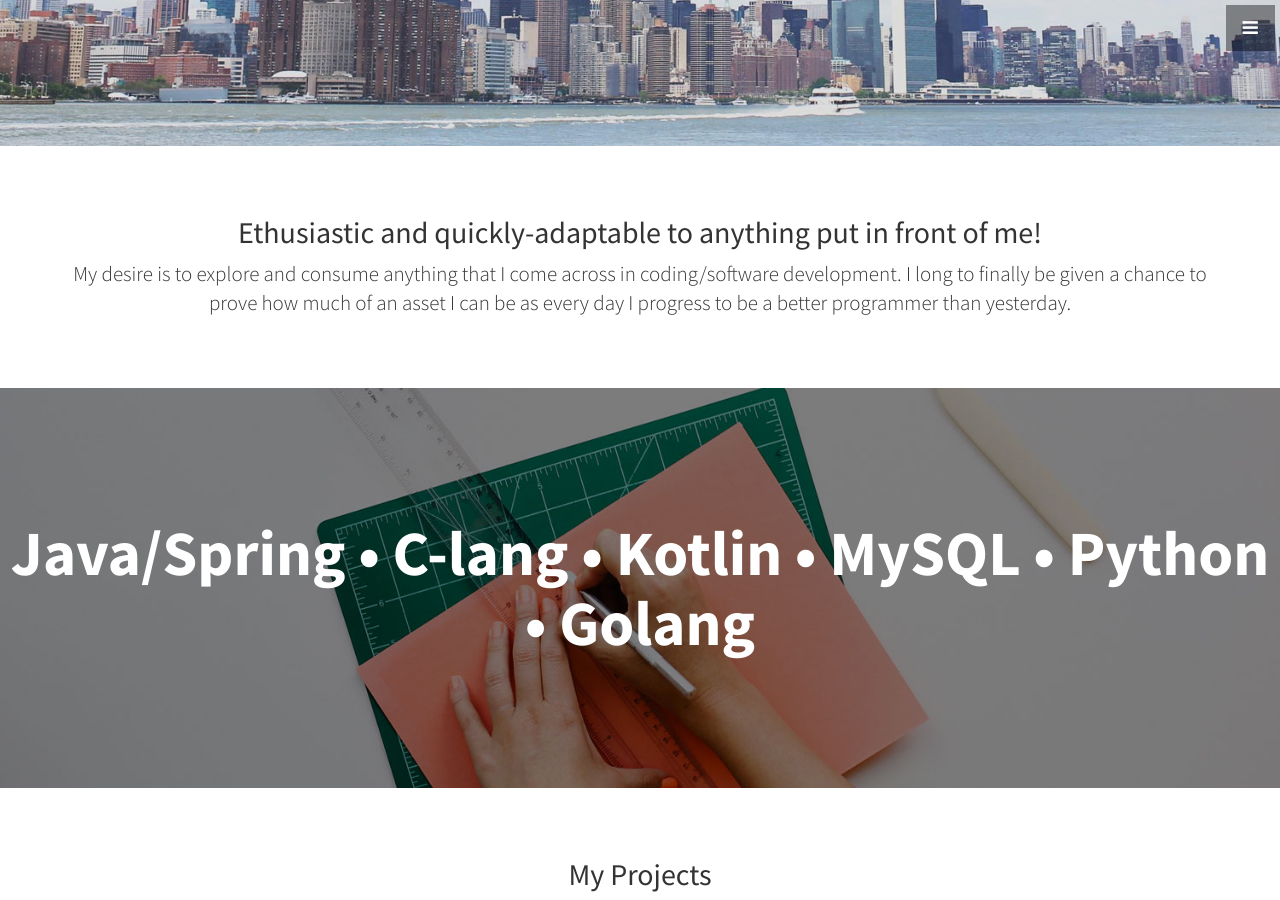
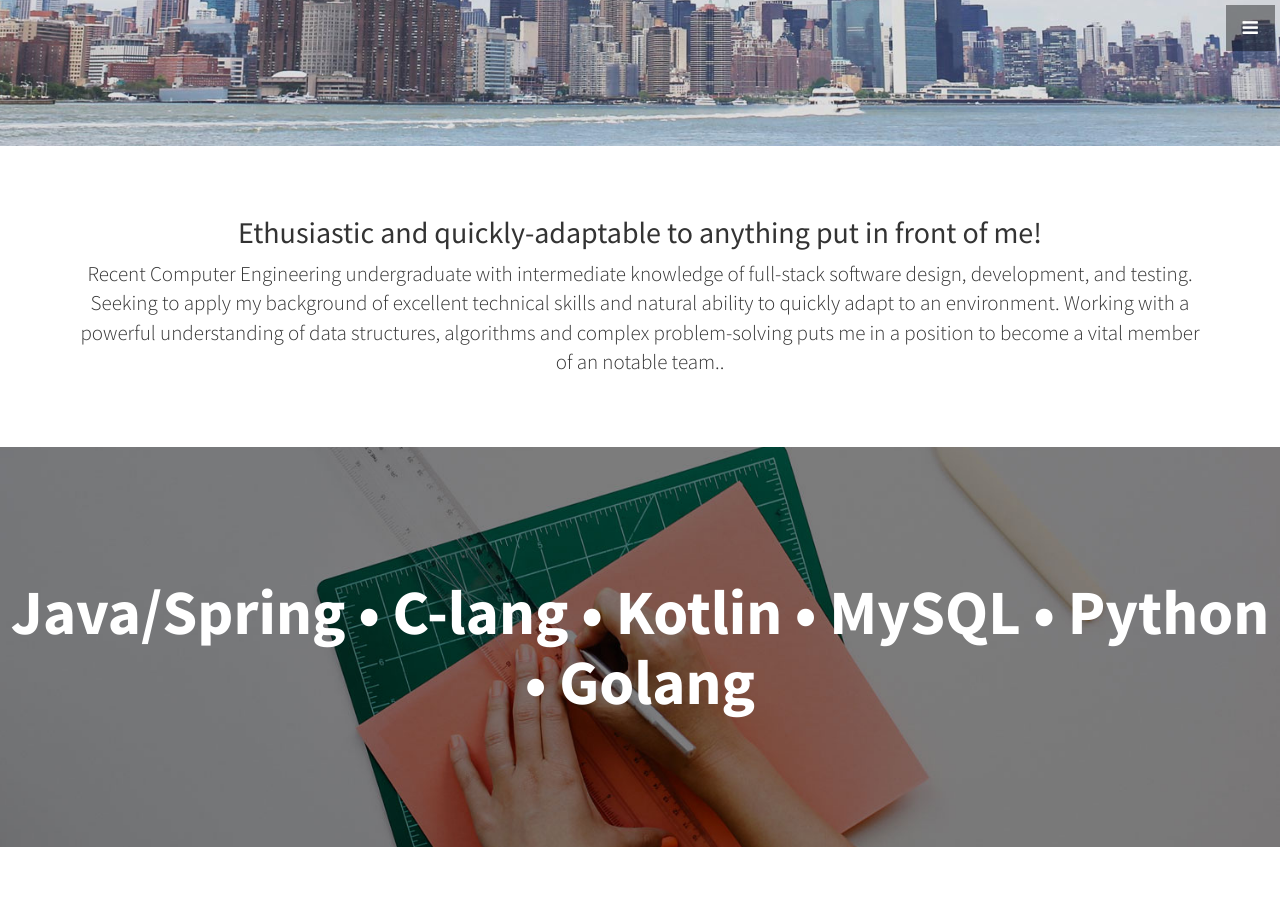
Before and after one commit to henryqbonilla/henryqbonilla.github.io, a Jekyll site: the page built from index.html, in a window 1280 px wide and 900 px high, scrolled down 754 px. Built offline with Jekyll 4.4.1, drawn with Linux system fonts in a browser that asks for light colours.

Commit message:
Update about.html

```diff
--- a/_includes/about.html
+++ b/_includes/about.html
@@ -3,8 +3,10 @@
     <div class="row">
       <div class="col-lg-12 text-center">
         <h2>Ethusiastic and quickly-adaptable to anything put in front of me! </h2>
-        <p class="lead">My desire is to explore and consume anything that I come across in coding/software development.
-          I long to finally be given a chance to prove how much of an asset I can be as every day I progress to be a better programmer than yesterday.</p>
+        <p class="lead">Recent Computer Engineering undergraduate with intermediate knowledge of full-stack software design, development, and testing.
+          Seeking to apply my background of excellent technical skills and natural ability to quickly adapt to an environment.
+          Working with a powerful understanding of data structures, algorithms and complex problem-solving puts me in a position to
+          become a vital member of an notable team..</p>
       </div>
     </div>
     <!-- /.row -->
```
